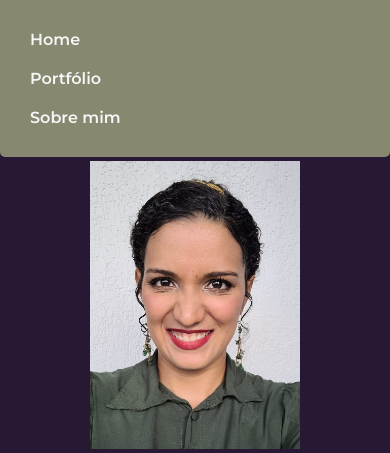
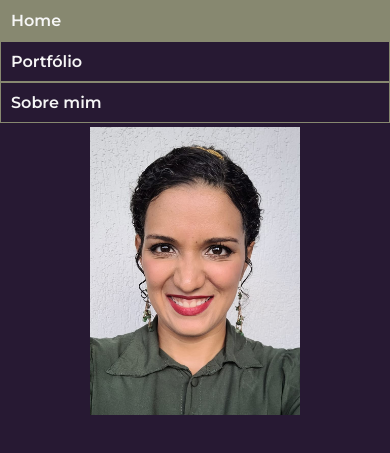
Before and after one commit to marinaabreumgs/sobre-mim, a plain HTML site: page index.html in a window 390 px wide. Shown: the top 453 px of the page. Drawn offline with nearby package versions, Linux system fonts and the light colour scheme.

Commit message:
Add files via upload

```diff
--- a/styles/meustyle.css
+++ b/styles/meustyle.css
@@ -21,10 +21,8 @@ body {
 }
 
 .cabecalho {
-    height: 1%;
     background-color: var(--cor-secundaria);
     border-radius: 0 0 5px 5px;
-    padding: 20px;
 }
 
 .cabecalho-conteudo-links {
@@ -159,9 +157,19 @@ strong {
 }
 
 @media(max-width:800px){
+    .cabecalho{
+        background-color: var(--cor-primaria);
+    }
+     .cabecalho-conteudo-links{
+        flex-direction: column;
+    }
 
-    .cabecalho-conteudo-links{
-        flex-direction:column;
+    .cabecalho-conteudo-links-link{
+        border: 1px  solid var(--cor-secundaria);
+    }
+
+     .cabecalho-conteudo-links-link:hover {
+        background-color: var(--cor-secundaria);
     }
 
     .apresentacao{
@@ -177,9 +185,8 @@ strong {
         width: 60%;
     }
 
-    .rodape-contato{
+     .rodape-contato{
         flex-direction: column;
         word-wrap: break-word;
     }
-
 }
```
Also changed, not shown: about.html (+0 -1 lines).
